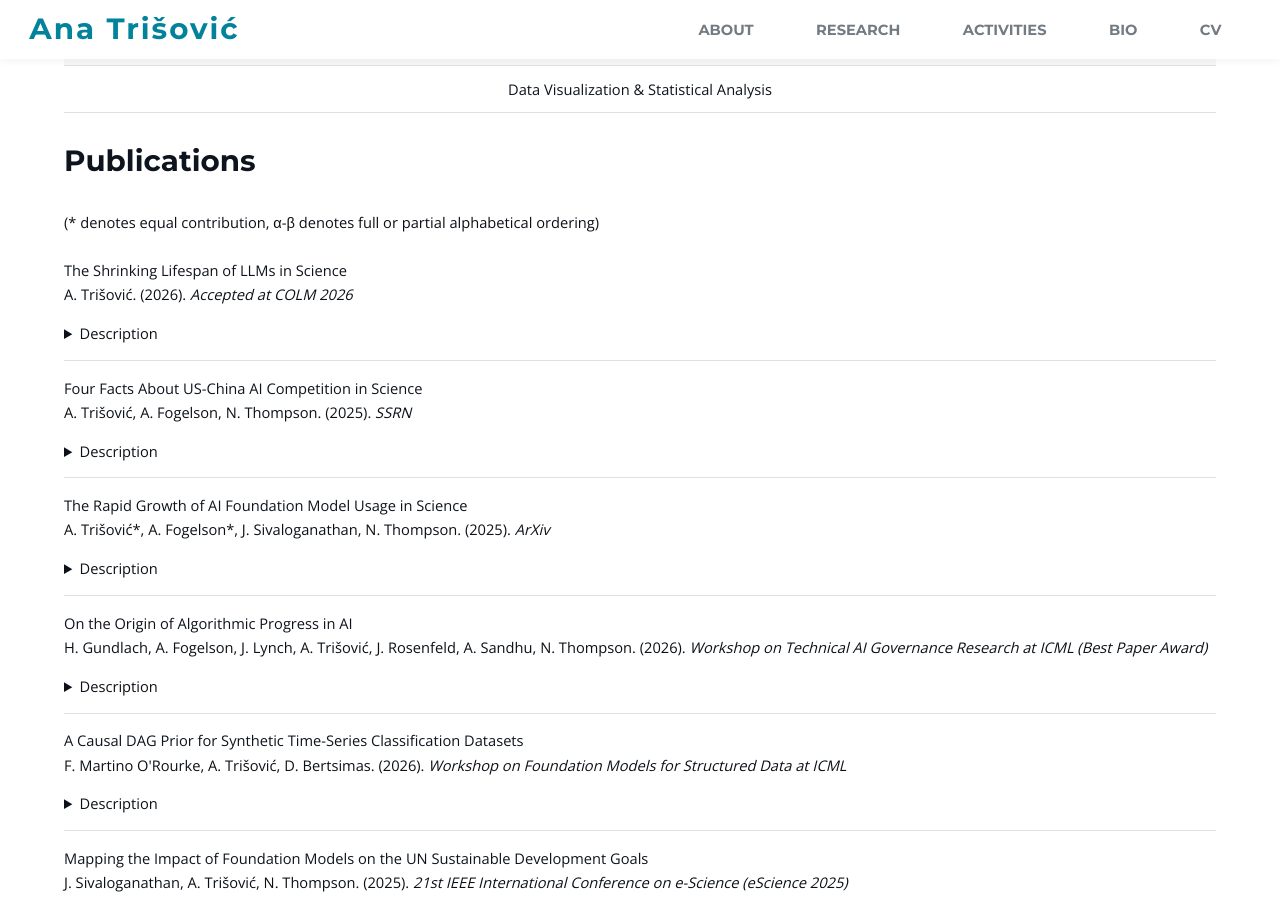
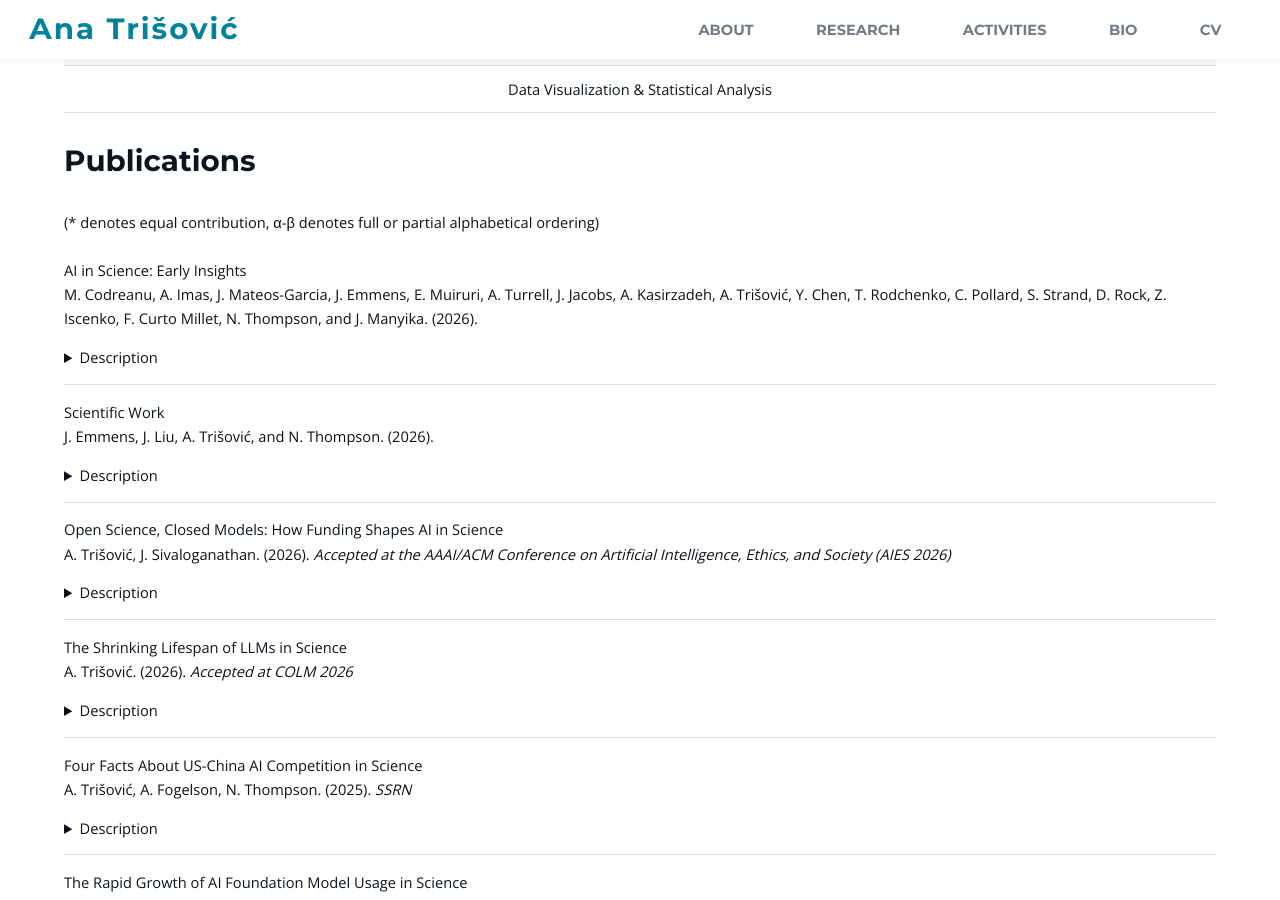
Before and after one commit to atrisovic/anatrisovic.github.io, a Jekyll site: the page built from research.html, in a window 1280 px wide and 900 px high, scrolled down 1313 px. Built offline with Jekyll 4.4.1, drawn with Linux system fonts in a browser that asks for light colours.

Commit message:
add pubs

```diff
--- a/_data/publications.yml
+++ b/_data/publications.yml
@@ -1,3 +1,27 @@
+- authors: M. Codreanu, A. Imas, J. Mateos-Garcia, J. Emmens, E. Muiruri, A. Turrell, J. Jacobs, A. Kasirzadeh, A. Trišović, Y. Chen, T. Rodchenko, C. Pollard, S. Strand, D. Rock, Z. Iscenko, F. Curto Millet, N. Thompson, and J. Manyika
+  year: 2026
+  name: "AI in Science: Early Insights"
+  url: https://ai.google/static/documents/AI-in-Science.pdf
+  id:
+  - 1
+  - 6
+  image: images/paper_google.png
+- authors: J. Emmens, J. Liu, A. Trišović, and N. Thompson
+  year: 2026
+  image: images/paper-taxonomy.png
+  name: "Scientific Work"
+  id:
+  - 1
+  - 6
+  url: https://futuretech.mit.edu/publication/scientific-work
+- authors: A. Trišović, J. Sivaloganathan
+  year: 2026
+  image: images/paper-funding.png
+  id:
+  - 1
+  - 6
+  name: "Open Science, Closed Models: How Funding Shapes AI in Science"
+  venue: "Accepted at the AAAI/ACM Conference on Artificial Intelligence, Ethics, and Society (AIES 2026)"
 - authors: A. Trišović
   year: 2026
   id:
```
